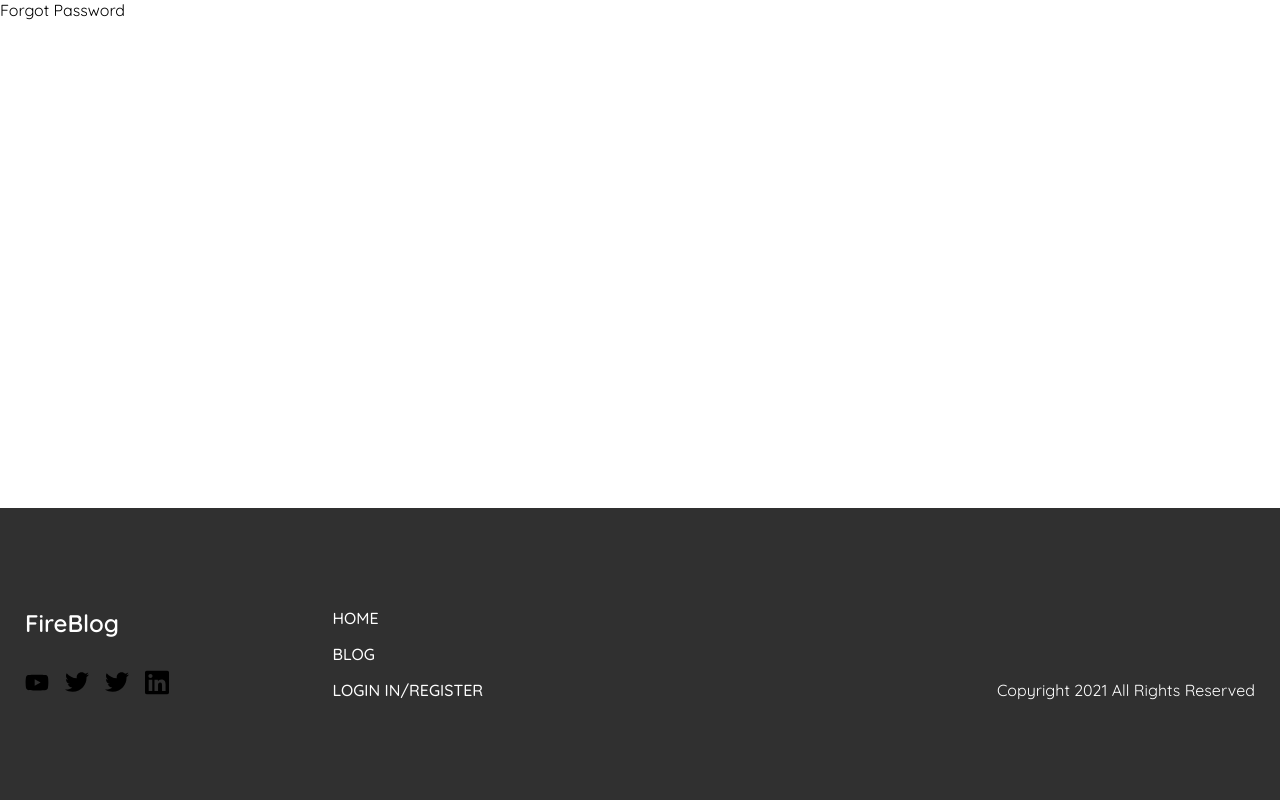
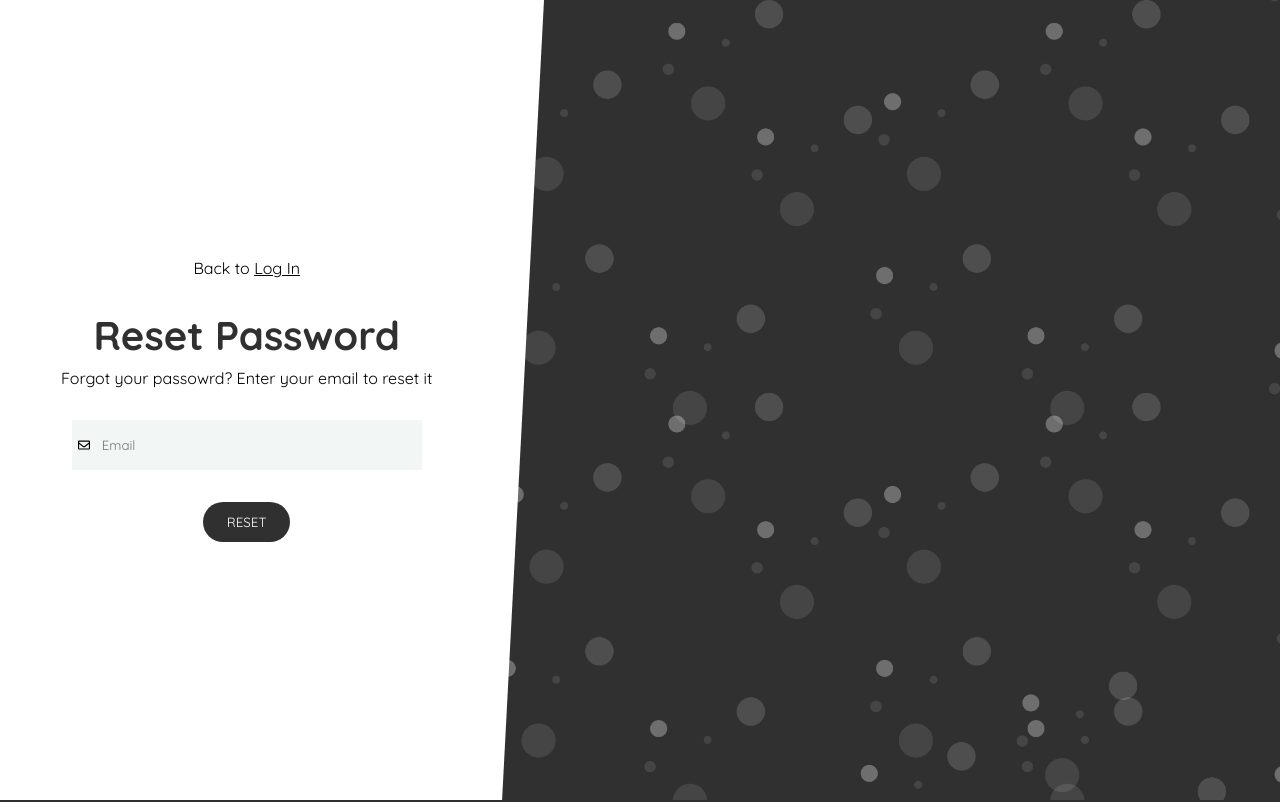
Before and after one commit to bohdanmoroziuk/fireblog, a Vue app: page /forgot-password in a window 1280 px wide. Shown: the top 802 px of the page. Built offline with nearby package versions, Linux system fonts and the light colour scheme; what vue3-editor would draw is missing.

Commit message:
feat(views.forgot-password): add reset password form

```diff
--- a/src/views/ForgotPassword.vue
+++ b/src/views/ForgotPassword.vue
@@ -1,11 +1,176 @@
 <template>
-  <div>
-    Forgot Password
+  <div class="reset-password">
+    <div class="form-wrap">
+      <form class="reset" @submit.prevent="resetPassword">
+        <p class="login-register">
+          Back to
+          <router-link class="router-link" :to="{ name: 'login' }">Log In</router-link>
+        </p>
+        <h2>Reset Password</h2>
+        <p>Forgot your passowrd? Enter your email to reset it</p>
+
+        <div class="inputs">
+          <div class="input">
+            <input type="text" placeholder="Email" v-model="email" />
+            <img src="@/assets/images/icons/envelope-regular.svg" alt="" class="icon">
+          </div>
+        </div>
+
+        <button type="submit">Reset</button>
+
+        <div class="angle"></div>
+      </form>
+
+      <div class="background"></div>
+    </div>
   </div>
 </template>
 
 <script>
 export default {
   name: 'ForgotPassword',
+  data() {
+    return {
+      email: '',
+    };
+  },
+  methods: {
+    resetPassword() {},
+  },
 };
 </script>
+
+<style lang="scss">
+.reset-password {
+  position: relative;
+
+  .form-wrap {
+    overflow: hidden;
+    display: flex;
+    height: 100vh;
+    justify-content: center;
+    align-self: center;
+    margin: 0 auto;
+    width: 90%;
+
+    @media (min-width: 900px) {
+      width: 100%;
+    }
+
+    .reset {
+      h2 {
+        margin-bottom: 8px;
+      }
+      p {
+        text-align: center;
+        margin-bottom: 32px;
+      }
+    }
+
+    .login-register {
+      margin-bottom: 32px;
+      .router-link {
+        color: #000;
+      }
+    }
+
+    form {
+      padding: 0 10px;
+      position: relative;
+      display: flex;
+      flex-direction: column;
+      justify-content: center;
+      align-items: center;
+      flex: 1;
+
+      @media (min-width: 900px) {
+        padding: 0 50px;
+      }
+
+      h2 {
+        text-align: center;
+        font-size: 32px;
+        color: #303030;
+        margin-bottom: 40px;
+        max-width: 350px;
+
+        @media (min-width: 900px) {
+          font-size: 40px;
+        }
+      }
+
+      .inputs {
+        width: 100%;
+        max-width: 350px;
+
+        .input {
+          position: relative;
+          display: flex;
+          justify-content: center;
+          align-items: center;
+          margin-bottom: 8px;
+
+          input {
+            width: 100%;
+            border: none;
+            background-color: #f2f7f6;
+            padding: 4px 4px 4px 30px;
+            height: 50px;
+
+            &:focus {
+              outline: none;
+            }
+          }
+
+          .icon {
+            width: 12px;
+            position: absolute;
+            left: 6px;
+          }
+        }
+      }
+
+      .forgot-password {
+        text-decoration: none;
+        color: #000;
+        cursor: pointer;
+        font-size: 14px;
+        margin: 16px 0 32px;
+        border-bottom: 1px solid transparent;
+        transition: 0.5s ease all;
+
+        &:hover {
+          border-color: #303030;
+        }
+      }
+
+      .angle {
+        display: none;
+        position: absolute;
+        background-color: #fff;
+        transform: rotateZ(3deg);
+        width: 60px;
+        right: -30px;
+        height: 101%;
+
+        @media (min-width: 900px) {
+          display: initial;
+        }
+      }
+    }
+
+    .background {
+      display: none;
+      flex: 2;
+      background-size: cover;
+      background-image: url("../assets/images/background.png");
+      width: 100%;
+      height: 100%;
+
+      @media (min-width: 900px) {
+        display: initial;
+      }
+    }
+  }
+}
+</style>
```
